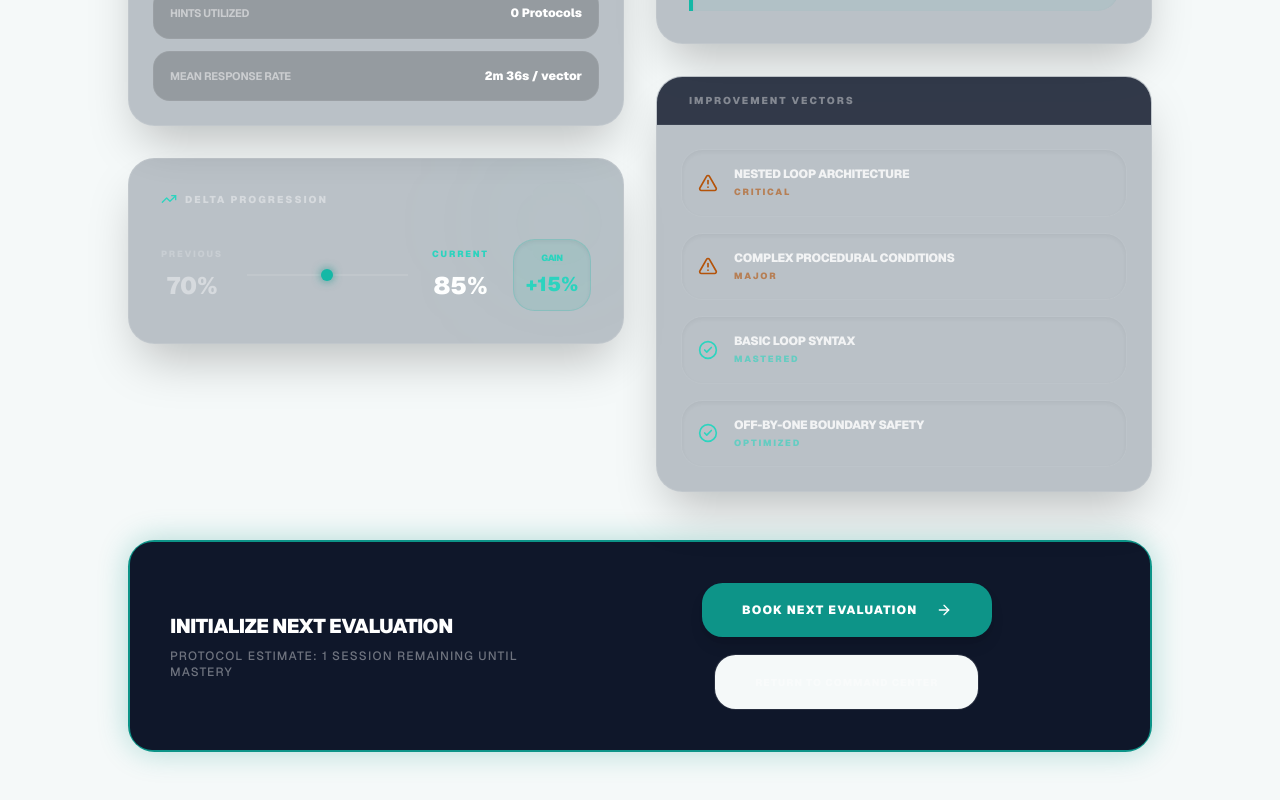
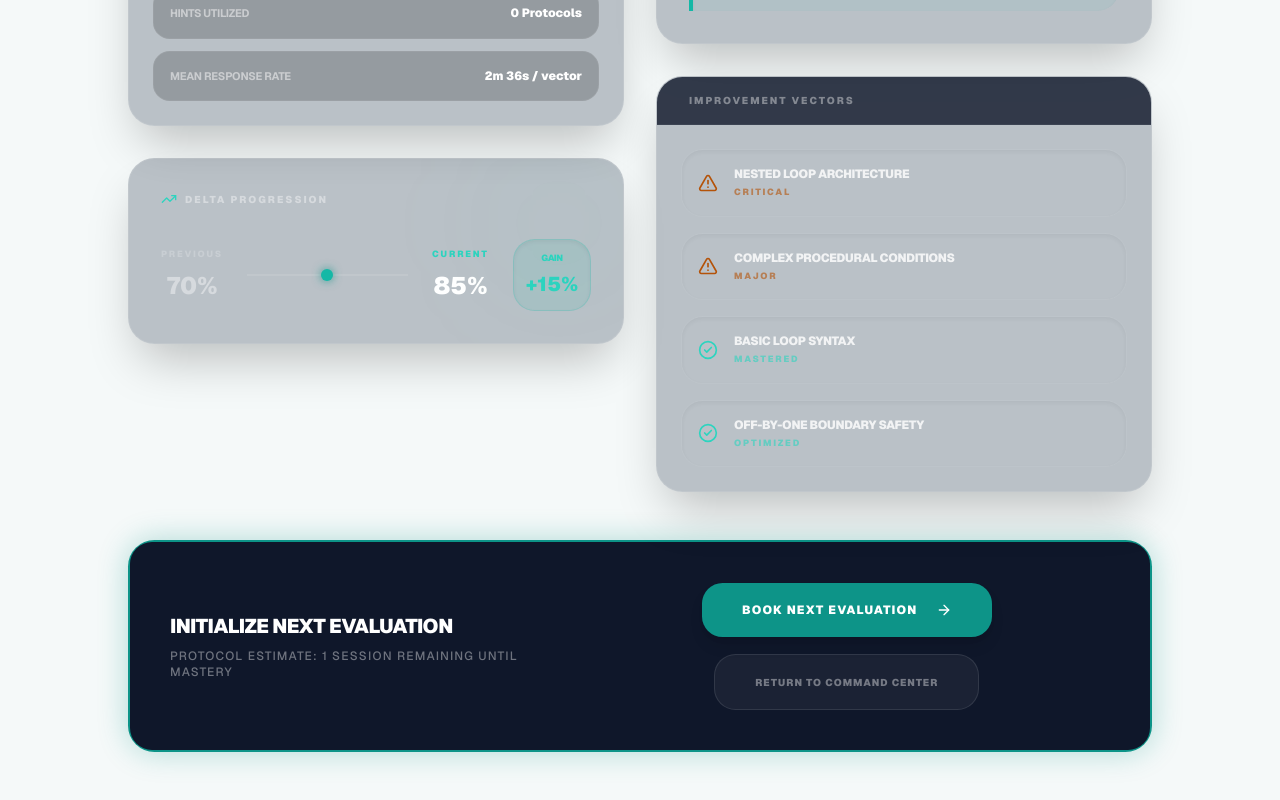
Before and after one commit to mentora-ai-tutor/mentora-frontend, a Next.js app: page /peer-learning/pair-session/performance in a window 1280 px wide. Shown: the part 1309-2109 px from the top of the page. Built offline with nearby package versions, Linux system fonts and the light colour scheme; no server answers.

Commit message:
feat: add performance analytics pages for pair sessions and session series

```diff
--- a/src/app/(dashboard)/peer-learning/pair-session/performance/page.tsx
+++ b/src/app/(dashboard)/peer-learning/pair-session/performance/page.tsx
@@ -210,9 +210,9 @@ export default function PairSessionPerformancePage() {
                 </Button>
               </Link>
               <Link href="/peer-learning">
-                <Button variant="outline" className="border-white/10 hover:bg-white/5 text-white/40 hover:text-white font-black px-10 h-14 rounded-2xl text-[10px] uppercase tracking-widest transition-all">
+                <button className="border border-white/10 bg-white/5 hover:bg-white/10 text-white/40 hover:text-white font-black px-10 h-14 rounded-2xl text-[10px] uppercase tracking-widest transition-all flex items-center justify-center">
                   RETURN TO COMMAND CENTER
-                </Button>
+                </button>
               </Link>
             </div>
           </div>
--- a/src/app/(dashboard)/peer-learning/session-series-performance/page.tsx
+++ b/src/app/(dashboard)/peer-learning/session-series-performance/page.tsx
@@ -260,13 +260,13 @@ export default function SessionSeriesPerformancePage() {
 
       <div className="flex flex-wrap gap-4 pt-8 justify-center">
         <Link href="/peer-learning">
-          <Button variant="outline" className="border-white/10 hover:bg-white/5 text-white/40 hover:text-white font-black px-10 h-12 rounded-2xl text-[10px] uppercase tracking-widest transition-all">
+          <button className="border border-white/10 bg-white/5 hover:bg-white/10 text-white/40 hover:text-white font-black px-10 h-12 rounded-2xl text-[10px] uppercase tracking-widest transition-all flex items-center justify-center">
             RETURN TO COMMAND CENTER
-          </Button>
+          </button>
         </Link>
-        <Button variant="outline" className="border-white/10 hover:bg-white/5 text-white/40 hover:text-white font-black px-10 h-12 rounded-2xl text-[10px] uppercase tracking-widest transition-all">
+        <button className="border border-white/10 bg-white/5 hover:bg-white/10 text-white/40 hover:text-white font-black px-10 h-12 rounded-2xl text-[10px] uppercase tracking-widest transition-all flex items-center justify-center">
           ACCESS VERIFIED POOL
-        </Button>
+        </button>
       </div>
     </div>
   );
```
